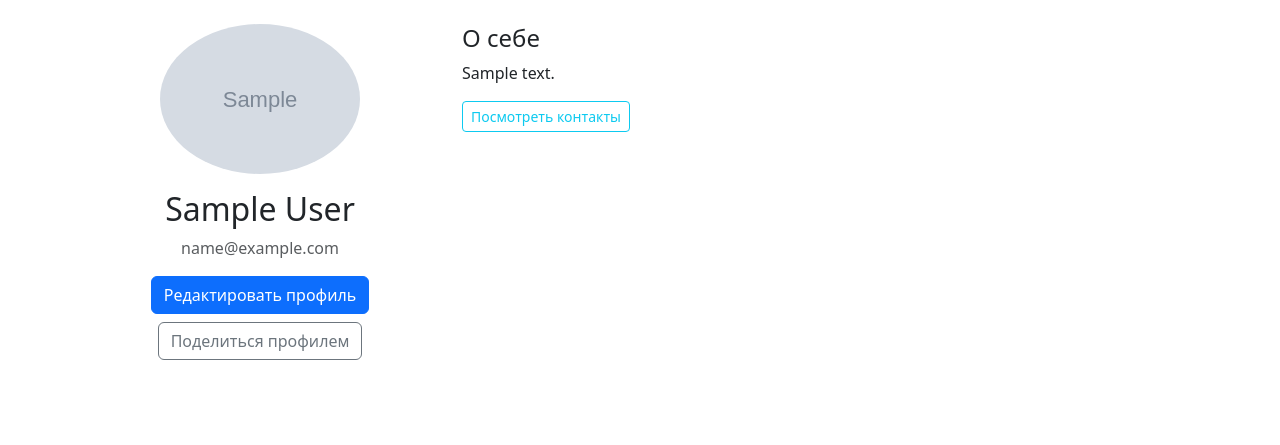
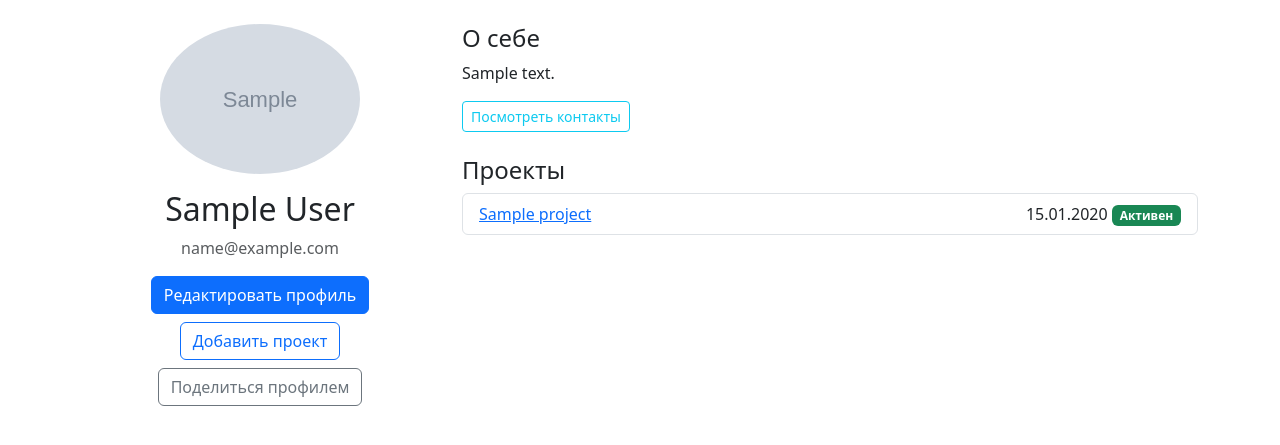
Before and after one commit to dddd1233213/YP, a Django app: page /users/1/ in a window 1280 px wide. Shown: the part 64-509 px from the top of the page. Run offline with Django 5.2, Linux system fonts and the light colour scheme; a user stored in the database is signed in; tables that the repository leaves empty hold one stand-in row (values such as "Sample post"); grey boxes marked "Sample" are stand-in pictures.

Commit message:
feat(users): show author projects on profile

```diff
--- a/templates/users/profile_detail.html
+++ b/templates/users/profile_detail.html
@@ -18,6 +18,8 @@
     {% if user == profile_user %}
       <a href="{% url 'users:profile_edit' profile_user.pk %}"
          class="btn btn-primary">Редактировать профиль</a>
+      <a href="{% url 'projects:create' %}"
+         class="btn btn-outline-primary mt-2">Добавить проект</a>
     {% endif %}
     <button type="button" class="btn btn-outline-secondary mt-2"
             data-share-url="{{ request.build_absolute_uri }}">
@@ -39,7 +41,27 @@
         {% endif %}
       </ul>
     </details>
-    <!-- Task 4: user projects list -->
+    <h4 class="mt-4">Проекты</h4>
+    <ul class="list-group">
+      {% for project in user_projects %}
+        <li class="list-group-item d-flex justify-content-between
+                   align-items-center">
+          <a href="{% url 'projects:detail' project.pk %}">
+            {{ project.title }}
+          </a>
+          <span>
+            {{ project.created_at|date:"d.m.Y" }}
+            {% if project.status == "finished" %}
+              <span class="badge bg-secondary">Завершён</span>
+            {% else %}
+              <span class="badge bg-success">Активен</span>
+            {% endif %}
+          </span>
+        </li>
+      {% empty %}
+        <li class="list-group-item text-muted">Пока нет проектов.</li>
+      {% endfor %}
+    </ul>
   </div>
 </div>
 {% endblock %}
--- a/users/views.py
+++ b/users/views.py
@@ -63,6 +63,12 @@ class ProfileDetailView(DetailView):
     template_name = "users/profile_detail.html"
     context_object_name = "profile_user"
 
+    def get_context_data(self, **kwargs):
+        context = super().get_context_data(**kwargs)
+        context["user_projects"] = self.object.projects.order_by(
+            "-created_at")
+        return context
+
 
 class ProfileUpdateView(LoginRequiredMixin, UserPassesTestMixin, UpdateView):
     model = User
```
Also changed, not shown: users/tests/test_profile.py (+41 -0 lines).
